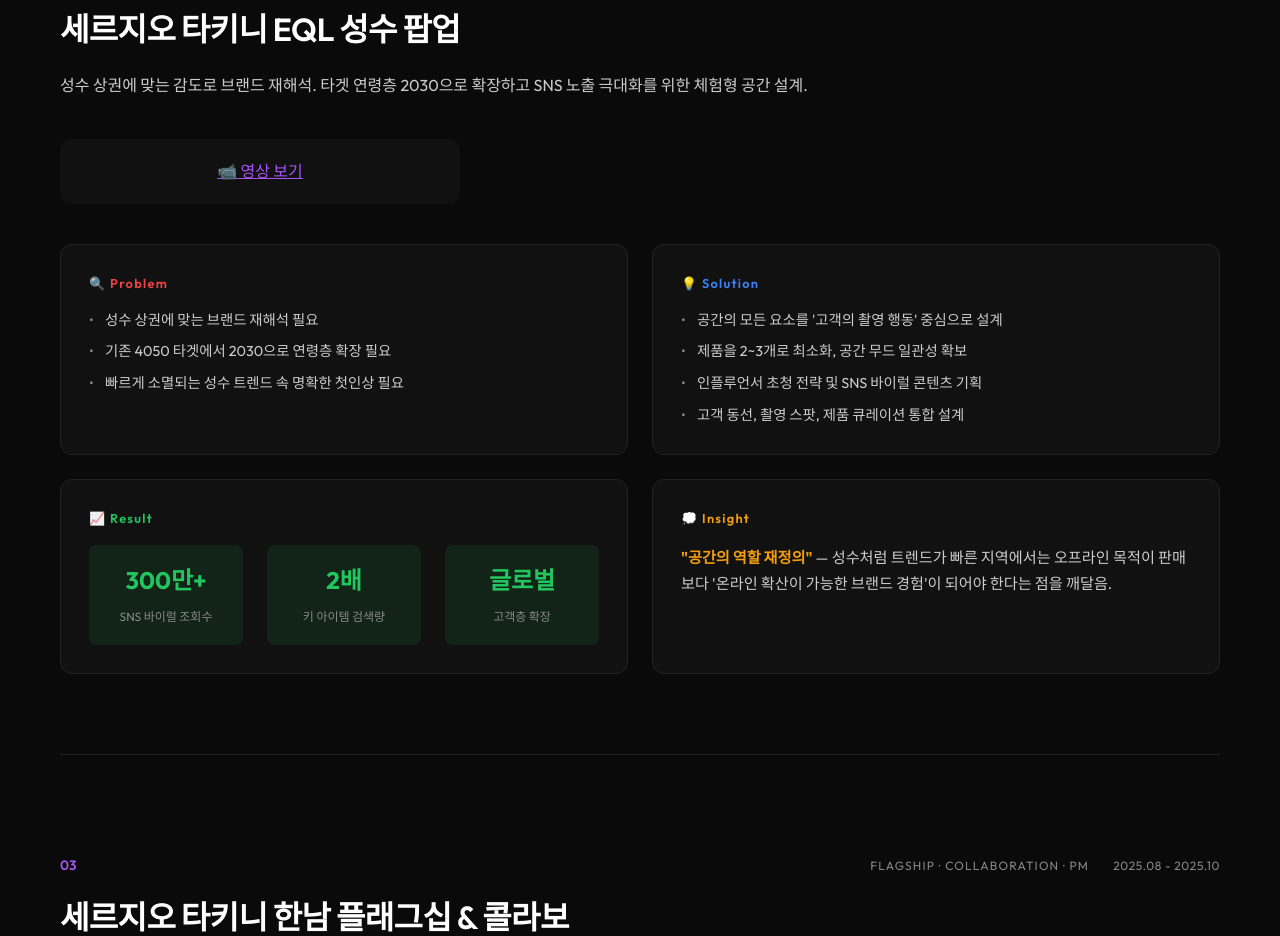
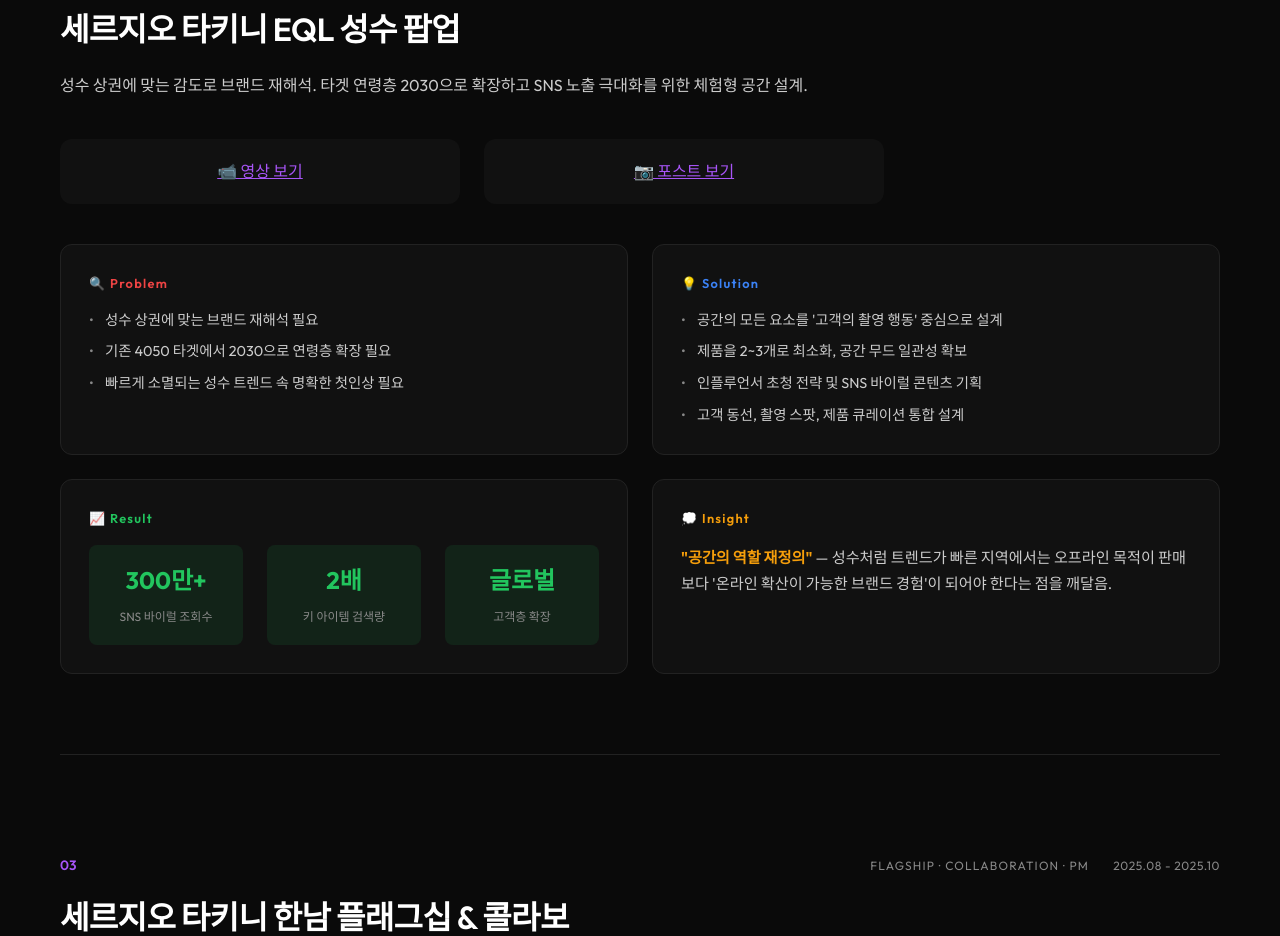
Before and after one commit to skswn27-max/brandmkt_portpolio, a plain HTML site: page index.html in a window 1280 px wide. Shown: the part 3080-4016 px from the top of the page. Drawn offline with Linux system fonts and the light colour scheme; a script that the page names is missing.

Commit message:
Add Instagram post to project 2

```diff
--- a/index.html
+++ b/index.html
@@ -191,11 +191,16 @@
                     <h3 class="project-name">세르지오 타키니 EQL 성수 팝업</h3>
                     <p class="project-summary">성수 상권에 맞는 감도로 브랜드 재해석. 타겟 연령층 2030으로 확장하고 SNS 노출 극대화를 위한 체험형 공간 설계.</p>
 
-                    <!-- 인스타그램 릴스 임베드 -->
+                    <!-- 인스타그램 임베드 -->
                     <div class="project-media">
-                        <blockquote class="instagram-media" data-instgrm-permalink="https://www.instagram.com/reel/DHQfpGLSv5-/" data-instgrm-version="14" style="background:#111; border:0; border-radius:12px; margin:0 0 40px 0; max-width:400px; min-width:280px; padding:0; width:100%;">
-                            <a href="https://www.instagram.com/reel/DHQfpGLSv5-/" target="_blank" style="display:block; padding:20px; text-align:center; color:#a855f7;">📹 영상 보기</a>
-                        </blockquote>
+                        <div class="media-grid">
+                            <blockquote class="instagram-media" data-instgrm-permalink="https://www.instagram.com/reel/DHQfpGLSv5-/" data-instgrm-version="14" style="background:#111; border:0; border-radius:12px; margin:0; max-width:400px; min-width:280px; padding:0; width:100%;">
+                                <a href="https://www.instagram.com/reel/DHQfpGLSv5-/" target="_blank" style="display:block; padding:20px; text-align:center; color:#a855f7;">📹 영상 보기</a>
+                            </blockquote>
+                            <blockquote class="instagram-media" data-instgrm-permalink="https://www.instagram.com/p/DHUtgxUBbuG/" data-instgrm-version="14" style="background:#111; border:0; border-radius:12px; margin:0; max-width:400px; min-width:280px; padding:0; width:100%;">
+                                <a href="https://www.instagram.com/p/DHUtgxUBbuG/" target="_blank" style="display:block; padding:20px; text-align:center; color:#a855f7;">📷 포스트 보기</a>
+                            </blockquote>
+                        </div>
                     </div>
 
                     <div class="project-details-grid">
```
